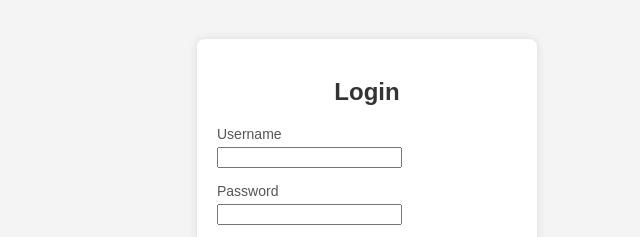
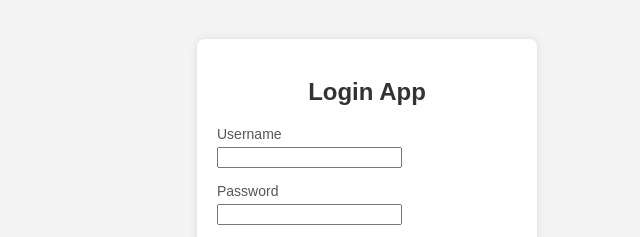
Before and after one commit to praneeth724/testlogin11, a plain HTML site: page index.html in a window 1280 px wide. Shown: the part 240-477 px from the top of the page, 273-913 px from the left. Drawn offline with Linux system fonts and the light colour scheme.

Commit message:
Update index.html

```diff
--- a/index.html
+++ b/index.html
@@ -8,7 +8,7 @@
 </head>
 <body>
     <div class="login-container">
-        <h2>Login</h2>
+        <h2>Login App</h2>
         <form action="#" method="post">
             <div class="input-group">
                 <label for="username">Username</label>
```
